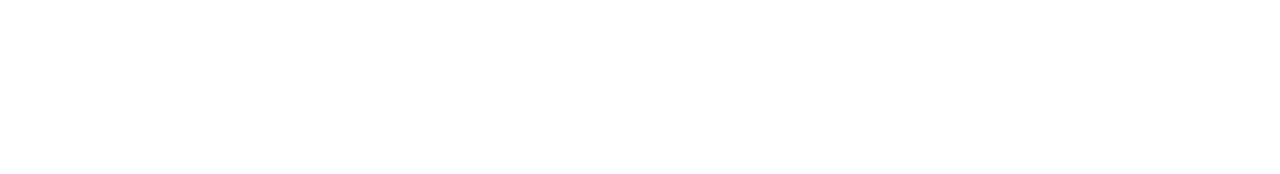
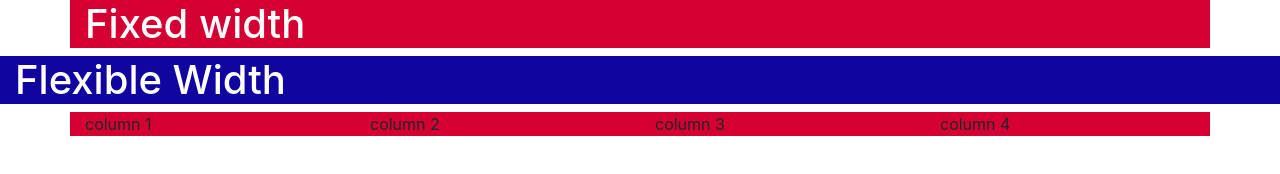
Before and after one commit to mchau5/it202-activities, a plain HTML site: page activity_3.1/index.html in a window 1280 px wide. Drawn offline with nearby package versions, Linux system fonts and the light colour scheme.

Commit message:
activity

```diff
--- a/activity_3.1/index.html
+++ b/activity_3.1/index.html
@@ -1,10 +1,57 @@
-<link rel="stylesheet" href="https://stackpath.bootstrapcdn.com/bootstrap/4.4.1/css/bootstrap.min.css" integrity="sha384-Vkoo8x4CGsO3+Hhxv8T/Q5PaXtkKtu6ug5TOeNV6gBiFeWPGFN9MuhOf23Q9Ifjh" crossorigin="anonymous">
-<script src="https://code.jquery.com/jquery-3.4.1.slim.min.js" integrity="sha384-J6qa4849blE2+poT4WnyKhv5vZF5SrPo0iEjwBvKU7imGFAV0wwj1yYfoRSJoZ+n" crossorigin="anonymous"></script>
-<script src="https://cdn.jsdelivr.net/npm/popper.js@1.16.0/dist/umd/popper.min.js" integrity="sha384-Q6E9RHvbIyZFJoft+2mJbHaEWldlvI9IOYy5n3zV9zzTtmI3UksdQRVvoxMfooAo" crossorigin="anonymous"></script>
-<script src="https://stackpath.bootstrapcdn.com/bootstrap/4.4.1/js/bootstrap.min.js" integrity="sha384-wfSDF2E50Y2D1uUdj0O3uMBJnjuUD4Ih7YwaYd1iqfktj0Uod8GCExl3Og8ifwB6" crossorigin="anonymous"></script>
-<!DOCTYPE html>
+<!doctype html>
 <html lang="en">
   <head>
+		<style>
+			h1 {color:red;}
+			.container{
+				background-color: #D50032;
+			}
+			.container-fluid{
+				background-color: #10069F;
+			}
+			.text-white{
+				color:white;
+			}
+		</style>
+    <!-- Required meta tags -->
     <meta charset="utf-8">
+    <meta name="viewport" content="width=device-width, initial-scale=1, shrink-to-fit=no">
+
+    <!-- Bootstrap CSS -->
+    <link rel="stylesheet" href="https://stackpath.bootstrapcdn.com/bootstrap/4.3.1/css/bootstrap.min.css" integrity="sha384-ggOyR0iXCbMQv3Xipma34MD+dH/1fQ784/j6cY/iJTQUOhcWr7x9JvoRxT2MZw1T" crossorigin="anonymous">
+
+    <title>Hello, world!</title>
   </head>
+  <body>
+		<div class = "container">
+
+			<h1 class = "text-white">Fixed width</h1>
+		</div>
+		<div class = "container-fluid">
+			<h1 class = "text-white"> Flexible Width </h1>
+		</div>
+		<div class = "container">
+			<div class = "row">
+				<div class = "col-sm">
+					column 1
+				</div>
+				<div class = "col-sm">
+					column 2
+				</div>
+				<div class = "col-sm">
+					column 3
+				</div>
+				<div class = "col-sm">
+					column 4
+				</div>
+			</div>
+
+
+		</div>
+    <!-- Optional JavaScript -->
+    <!-- jQuery first, then Popper.js, then Bootstrap JS -->
+    <script src="https://code.jquery.com/jquery-3.3.1.slim.min.js" integrity="sha384-q8i/X+965DzO0rT7abK41JStQIAqVgRVzpbzo5smXKp4YfRvH+8abtTE1Pi6jizo" crossorigin="anonymous"></script>
+    <script src="https://cdnjs.cloudflare.com/ajax/libs/popper.js/1.14.7/umd/popper.min.js" integrity="sha384-UO2eT0CpHqdSJQ6hJty5KVphtPhzWj9WO1clHTMGa3JDZwrnQq4sF86dIHNDz0W1" crossorigin="anonymous"></script>
+    <script src="https://stackpath.bootstrapcdn.com/bootstrap/4.3.1/js/bootstrap.min.js" integrity="sha384-JjSmVgyd0p3pXB1rRibZUAYoIIy6OrQ6VrjIEaFf/nJGzIxFDsf4x0xIM+B07jRM" crossorigin="anonymous"></script>
+  </body>
 </html>
```
Also changed, not shown: activity_4.3/index.html (added), activity_5.1/index.html (added).
